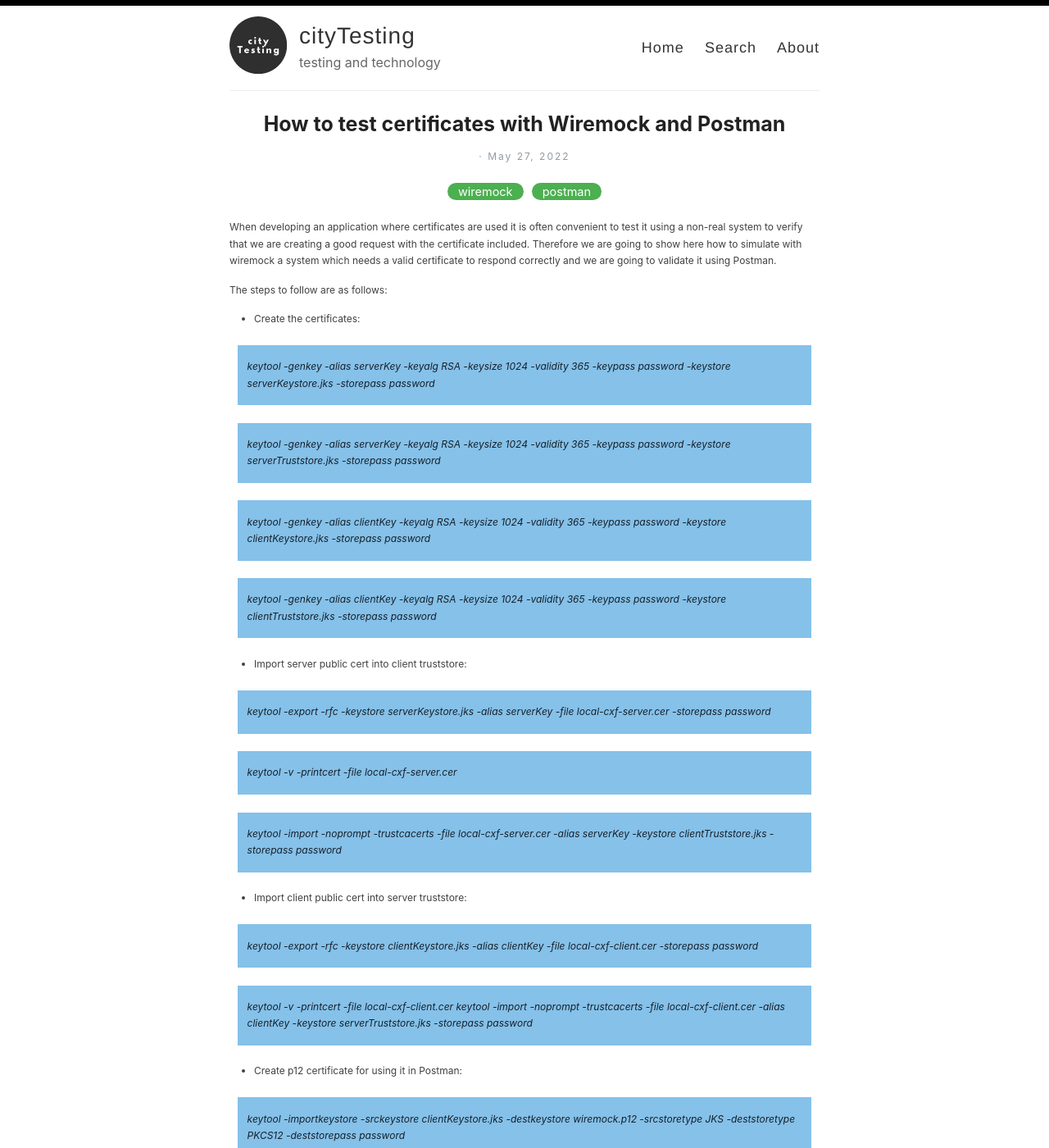
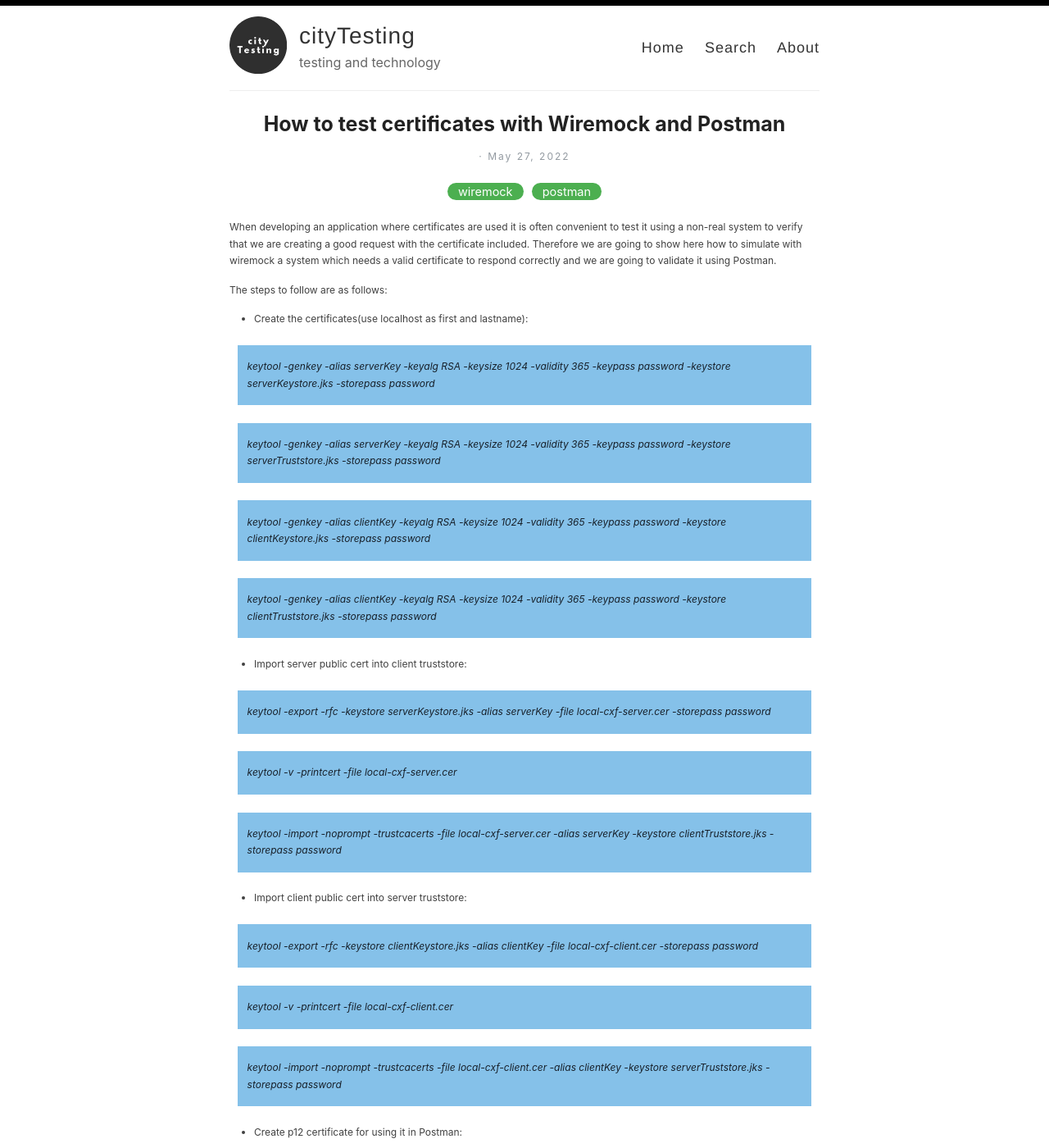
Before and after one commit to cityTesting/citytesting.github.io, a Jekyll site: the page built from _posts/2022-05-27-https-wiremock-postman.md, in a window 1280 px wide and 1400 px high. Shown: the whole window at 82% size. Built offline with Jekyll 4.4.1, drawn with Linux system fonts in a browser that asks for light colours.

Commit message:
Update 2022-05-27-https-wiremock-postman.md

```diff
--- a/_posts/2022-05-27-https-wiremock-postman.md
+++ b/_posts/2022-05-27-https-wiremock-postman.md
@@ -7,7 +7,7 @@ categories: [wiremock, postman]
 When developing an application where certificates are used it is often convenient to test it using a non-real system to verify that we are creating a good request with the certificate included. Therefore we are going to show here how to simulate with wiremock a system which needs a valid certificate to respond correctly and we are going to validate it using Postman.
 
 The steps to follow are as follows:
-- Create the certificates:
+- Create the certificates(use localhost as first and lastname):
 
 > keytool  -genkey -alias serverKey -keyalg RSA -keysize 1024  -validity 365 -keypass password  -keystore serverKeystore.jks -storepass password
 
@@ -30,6 +30,7 @@ The steps to follow are as follows:
 > keytool -export -rfc -keystore clientKeystore.jks -alias clientKey -file local-cxf-client.cer -storepass password
 
 > keytool -v -printcert -file local-cxf-client.cer
+
 > keytool -import -noprompt -trustcacerts -file local-cxf-client.cer -alias clientKey -keystore serverTruststore.jks -storepass password
 
 - Create p12 certificate for using it in Postman:
@@ -65,4 +66,5 @@ The steps to follow are as follows:
 ![](https://i.imgur.com/EOJEXsQ.png)
 
 - Now call to https://localhost:8181/secure and you should get 200 and Certificate is working!
+
 ![](https://i.imgur.com/ztFR3Dr.png)
```
